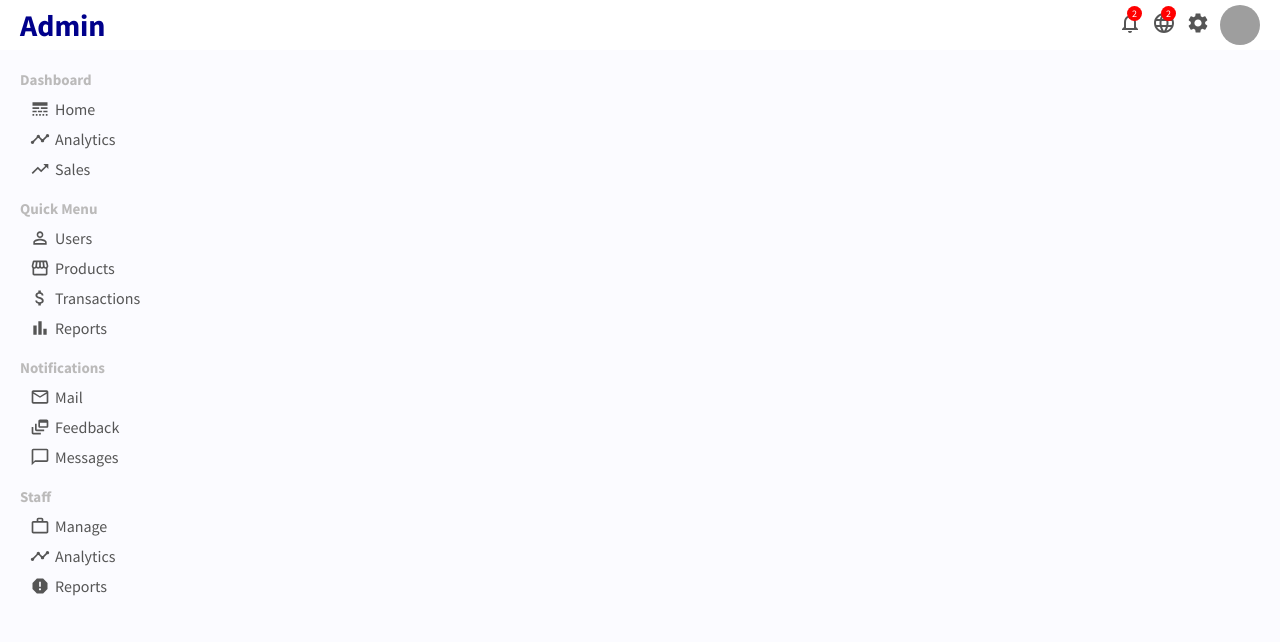
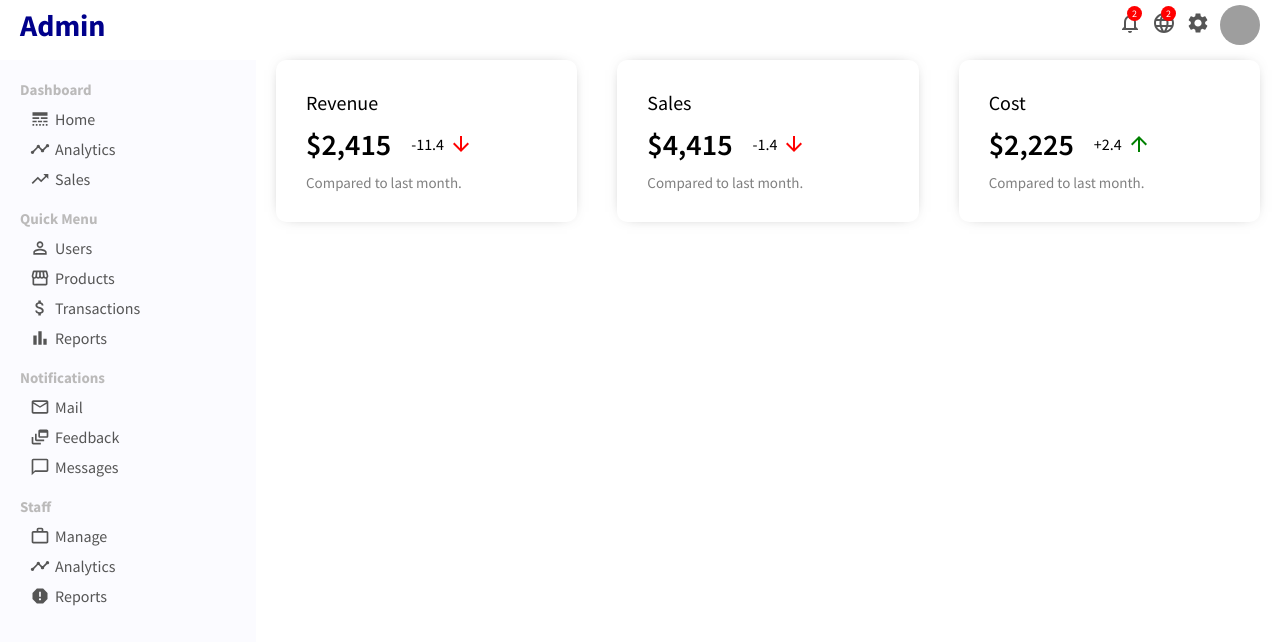
Before and after one commit to vinayrn12/React-Admin-Dashboard, a React (Create React App) app: page / in a window 1280 px wide. Shown: the top 642 px of the page. Built offline with nearby package versions, Linux system fonts and the light colour scheme; grey boxes are pictures that could not be loaded.

Commit message:
Added info widgets on home page

```diff
--- a/src/App.js
+++ b/src/App.js
@@ -1,5 +1,7 @@
 import Sidebar from "./components/sidebar/Sidebar";
 import Topbar from "./components/topbar/Topbar";
+import Home from "./pages/home/Home";
+import './app.css';
 
 function App() {
     return (
@@ -7,6 +9,7 @@
           <Topbar />
           <div className='container'>
             <Sidebar />
+            <Home />
           </div>
       </div>
     );
--- /dev/null
+++ b/src/components/featuredInfo/FeaturedInfo.jsx
@@ -0,0 +1,43 @@
+import { ArrowDownward, ArrowUpward } from '@mui/icons-material';
+import './featuredInfo.css';
+
+const FeaturedInfo = () => {
+    return(
+        <div className="featured">
+            <div className="featuredItem">
+                <span className="featuredTitle">Revenue</span>
+                <div className="featuredMoneyContainer">
+                    <span className="featuredMoney">$2,415</span>
+                    <span className="featuredMoneyRate">
+                        -11.4 <ArrowDownward className="featuredIcon negative"/>
+                    </span>
+                </div>
+                <div className="featuredSub">Compared to last month.</div>
+            </div>
+
+            <div className="featuredItem">
+                <span className="featuredTitle">Sales</span>
+                <div className="featuredMoneyContainer">
+                    <span className="featuredMoney">$4,415</span>
+                    <span className="featuredMoneyRate">
+                        -1.4 <ArrowDownward className="featuredIcon negative"/>
+                    </span>
+                </div>
+                <div className="featuredSub">Compared to last month.</div>
+            </div>
+
+            <div className="featuredItem">
+                <span className="featuredTitle">Cost</span>
+                <div className="featuredMoneyContainer">
+                    <span className="featuredMoney">$2,225</span>
+                    <span className="featuredMoneyRate">
+                        +2.4 <ArrowUpward className="featuredIcon"/>
+                    </span>
+                </div>
+                <div className="featuredSub">Compared to last month.</div>
+            </div>
+        </div>
+    )
+}
+
+export default FeaturedInfo;
--- /dev/null
+++ b/src/components/featuredInfo/featuredInfo.css
@@ -0,0 +1,51 @@
+.featured{
+    width: 100%;
+    display: flex;
+    justify-content: space-between;
+}
+
+.featuredItem{
+    flex: 1;
+    margin: 0px 20px;
+    padding: 30px;
+    border-radius: 10px;
+    cursor: pointer;
+    -webkit-box-shadow: 0px 0px 15px -10px rgba(0, 0, 0, 0.75);
+    box-shadow: 0px 0px 15px -10px rgba(0, 0, 0, 0.75);
+}
+
+.featuredTitle{
+    font-size: 20px;
+}
+
+.featuredMoneyContainer{
+    margin: 10px 0px;
+    display: flex;
+    align-items: center;
+}
+
+.featuredMoney{
+    font-size: 30px;
+    font-weight: 600;
+}
+
+.featuredMoneyRate{
+    display: flex;
+    align-items: center;
+    margin-left: 20px;
+}
+
+.featuredIcon{
+    font-size: 14px;
+    margin-left: 5px;
+    color: green;
+}
+
+.featuredIcon.negative{
+    color: red;
+}
+
+.featuredSub{
+    font-size: 15px;
+    color: gray;
+}
--- /dev/null
+++ b/src/pages/home/Home.jsx
@@ -0,0 +1,12 @@
+import FeaturedInfo from '../../components/featuredInfo/FeaturedInfo';
+import './home.css';
+
+const Home = () => {
+    return(
+        <div className="home">
+            <FeaturedInfo />
+        </div>
+    )
+}
+
+export default Home;
--- /dev/null
+++ b/src/pages/home/home.css
@@ -0,0 +1,3 @@
+.home{
+    flex: 4;
+}
```
Also changed, not shown: src/app.css (line endings or trailing spaces).
